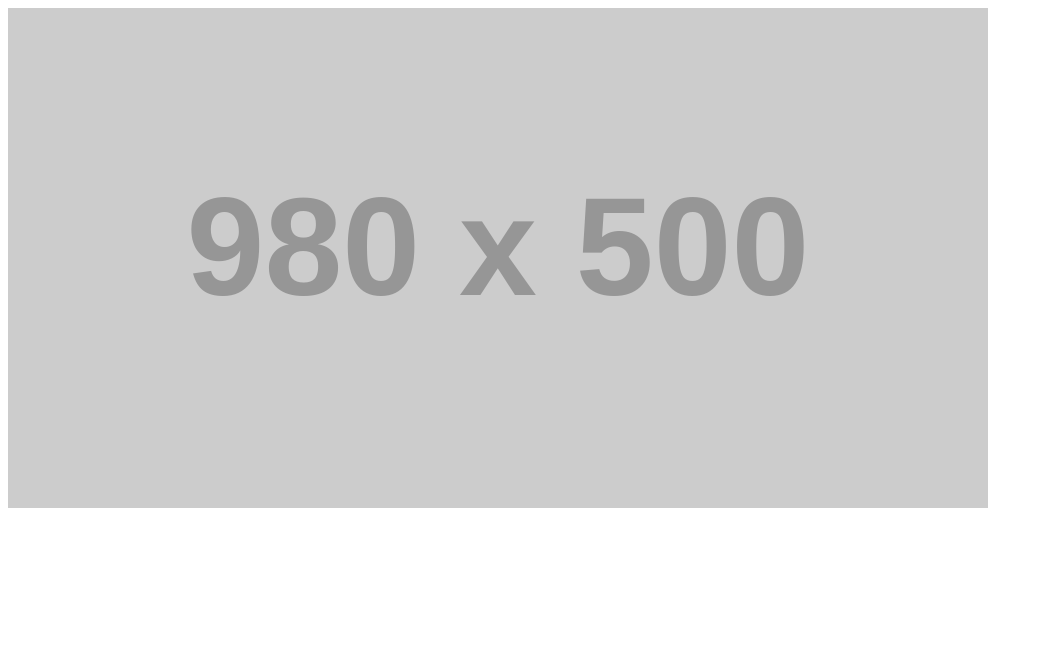
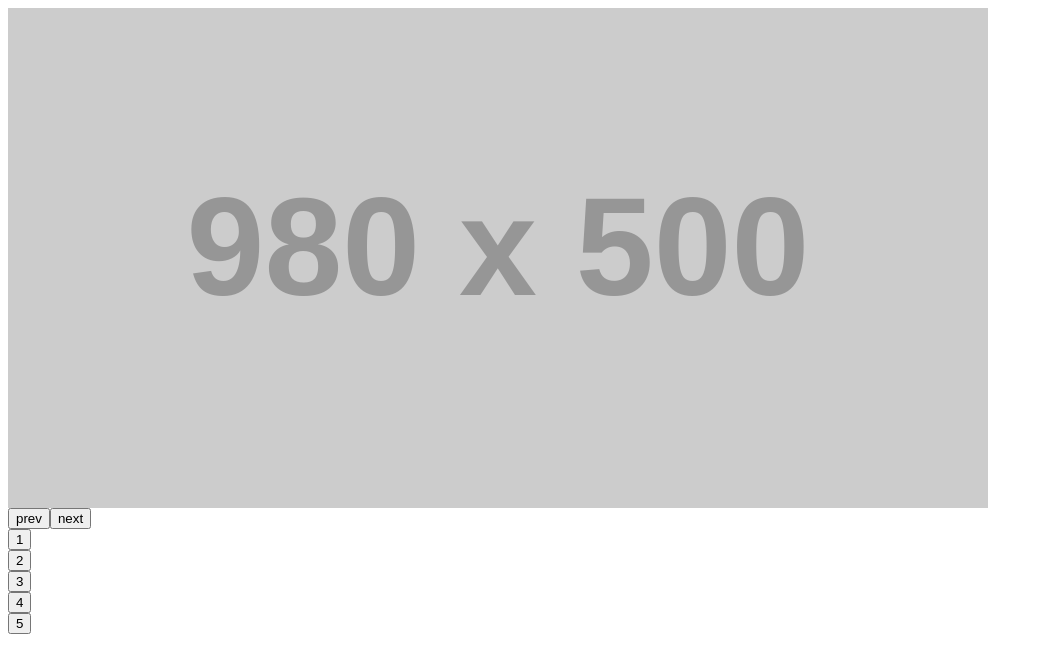
Before and after one commit to Kackie/wipeSlider, a plain HTML site: page index.html in a window 1280 px wide. Shown: the whole page, without its empty margins (0-1043 px from the left). Drawn offline with nearby package versions, Linux system fonts and the light colour scheme; placeholder pictures from the web are drawn by us.

Commit message:
ページャー、コントローラー作成

```diff
--- a/index.html
+++ b/index.html
@@ -28,14 +28,15 @@ vertical-align: top;
 </head>
 <body>
 
-<ul class="slides js_wiper">
+<div class="js_wiper">
+<ul class="slides">
 <li class="slide"><img src="https://dummyimage.com/980x500/ccc/fff&text=1" alt=""></li>
 <li class="slide"><img src="https://dummyimage.com/980x500/bbb/fff&text=2" alt=""></li>
 <li class="slide"><img src="https://dummyimage.com/980x500/aaa/fff&text=3" alt=""></li>
 <li class="slide"><img src="https://dummyimage.com/980x500/999/fff&text=4" alt=""></li>
 <li class="slide"><img src="https://dummyimage.com/980x500/888/fff&text=5" alt=""></li>
-</ul><!-- / .slides js_wiper -->
-
+</ul><!-- / .slides -->
+</div><!-- / .js_wiper -->
 
 <script
   src="https://code.jquery.com/jquery-1.12.4.min.js"
@@ -43,25 +44,21 @@ vertical-align: top;
   crossorigin="anonymous"></script>
 <script>
 $(window).on('load', function(){
-	var	slides = $('.js_wiper'),
+	var	slidesWrap = $('.js_wiper');
+		slides = slidesWrap.find('.slides'),
 		slide = slides.find('.slide'),
 		slideW = slide.outerWidth(true),
 		slideH = slide.outerHeight(true),
 		length = slide.length - 1,
-		transition = 1000, //アニメーション時間
-		duration = 4000; //スライド表示時間
+		transition = 500, //アニメーション時間
+		duration = 2000; //スライド表示時間
 	slide.eq(0).addClass('active');
 
 	//スライド用のクラス切り替え
-	var num = 0;
+	var slideNum = 0;
 	var wiper = function(){
-		if(num < length){
-			num++;
-		} else {
-			num = 0;
-		}
 		slide.removeClass('active');
-		slide.eq(num).addClass('active').css({
+		slide.eq(slideNum).addClass('active').css({
 			clip: 'rect(0px,'+ slideW +'px,'+ slideH +'px,0)',
 			'z-index':'2'
 		});
@@ -75,7 +72,15 @@ $(window).on('load', function(){
 			});
 		},transition);
 	};
-	setInterval(wiper, duration);
+	var autoWiper = function(){
+		if(slideNum < length){
+			slideNum++;
+		} else {
+			slideNum = 0;
+		}
+		wiper();
+	};
+	setInterval(autoWiper, duration);
 
 	//スライドのアニメーション作成
 	slide.css({
@@ -87,6 +92,34 @@ $(window).on('load', function(){
 		clip: 'rect(0,0,' + slideH +'px,0)',
 	});
 
+	//コントローラー作成
+	var	controllL = '<button class="prevBtn">prev</button>',
+		controllR = '<button class="nextBtn">next</button>'
+	var controllerHTML = '<div class="controlls">' + controllL + controllR + '<div>';
+	slidesWrap.append(controllerHTML);
+	slidesWrap.find(('button')).click(function(){
+		if($(this).hasClass('nextBtn')){
+			slideNum++;
+		} else {
+			slideNum--;
+		}
+		wiper();
+	});
+
+	//ページャー作成
+	var pagerHTML = '';
+	for(var i=0;i<length+1;i++){
+		var pagerLength = i+1;
+		pagerHTML += '<li><button>' + pagerLength + '</button></li>';
+	}
+	pagerHTML = '<ul class="pager">' + pagerHTML + '</ul>';
+	slidesWrap.append(pagerHTML);
+	//ページャークリックでスライド切り替え
+	slidesWrap.find('.pager button').click(function(){
+		slideNum = $('.pager button').index(this);
+		wiper();
+	});
+
 });
 </script>
 </body>
```
